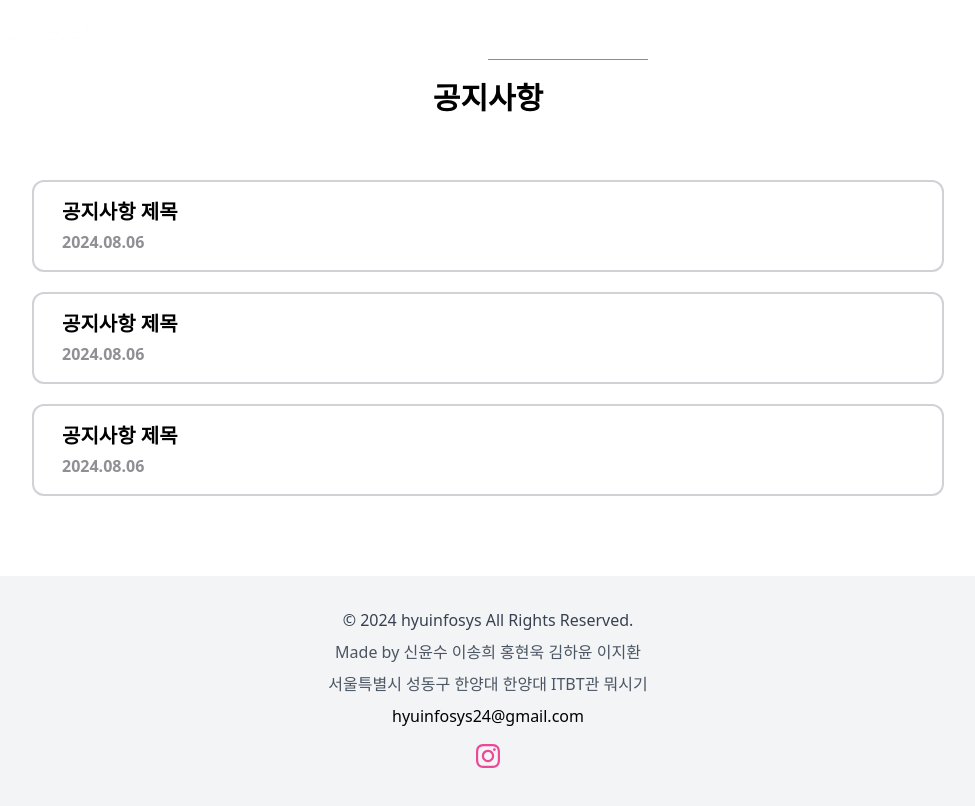
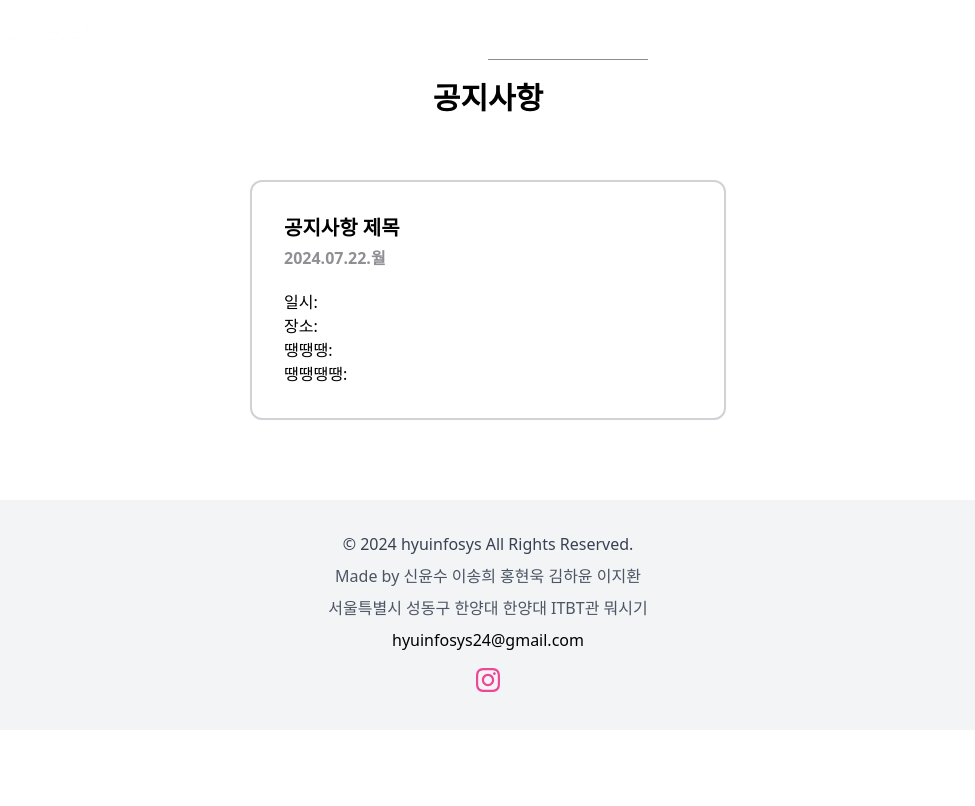
Before and after one commit to INFOSYS-HYU/front, a React (Vite) app: page /notice in a window 1280 px wide. Shown: the whole page, without its empty margins (152-1127 px from the left). Built offline with nearby package versions, Linux system fonts and the light colour scheme.

Commit message:
add noticepage

```diff
--- a/src/App.tsx
+++ b/src/App.tsx
@@ -29,9 +29,8 @@ function App() {
         <Route path="/activity">
           <Route path="gallery" element={<Gallery />} />
         </Route>
-        <Route path="/notice" element={<NoticeList />}>
-          <Route path="notice" element={<Notice />} />
-        </Route>
+        <Route path="/noticelist" element={<NoticeList />} />
+        <Route path="/notice" element={<Notice />} />
       </Route>
     </Routes>
   );
--- a/src/pages/notice/Notice.tsx
+++ b/src/pages/notice/Notice.tsx
@@ -1,11 +1,32 @@
 import React from "react";
 
-const Notice = () => {
+// interface NoticeProps {
+//   noticeID: string;
+//   title: string;
+//   content: string;
+//   uploadDate: string;
+//   imageID: string;
+// }
+
+const Notice = ({}) => {
   return (
     <div className="w-notice mx-auto flex flex-col gap-16 my-20">
       <h1 className="text-3xl font-bold text-center">공지사항</h1>
       <div>
-        <div className="w-notice p-8 border-2 border-gray-4"></div>
+        <div className="w-notice p-8 border-2 border-gray-4 rounded-xl flex flex-col gap-5">
+          <div className="flex flex-col gap-1">
+            <h1 className="text-xl font-semibold">공지사항 제목</h1>
+            <h2 className="text-base text-gray-1 font-semibold">
+              2024.07.22.월
+            </h2>
+          </div>
+          <div>
+            <p>일시:</p>
+            <p>장소:</p>
+            <p>땡땡땡:</p>
+            <p>땡땡땡땡:</p>
+          </div>
+        </div>
       </div>
     </div>
   );
```
